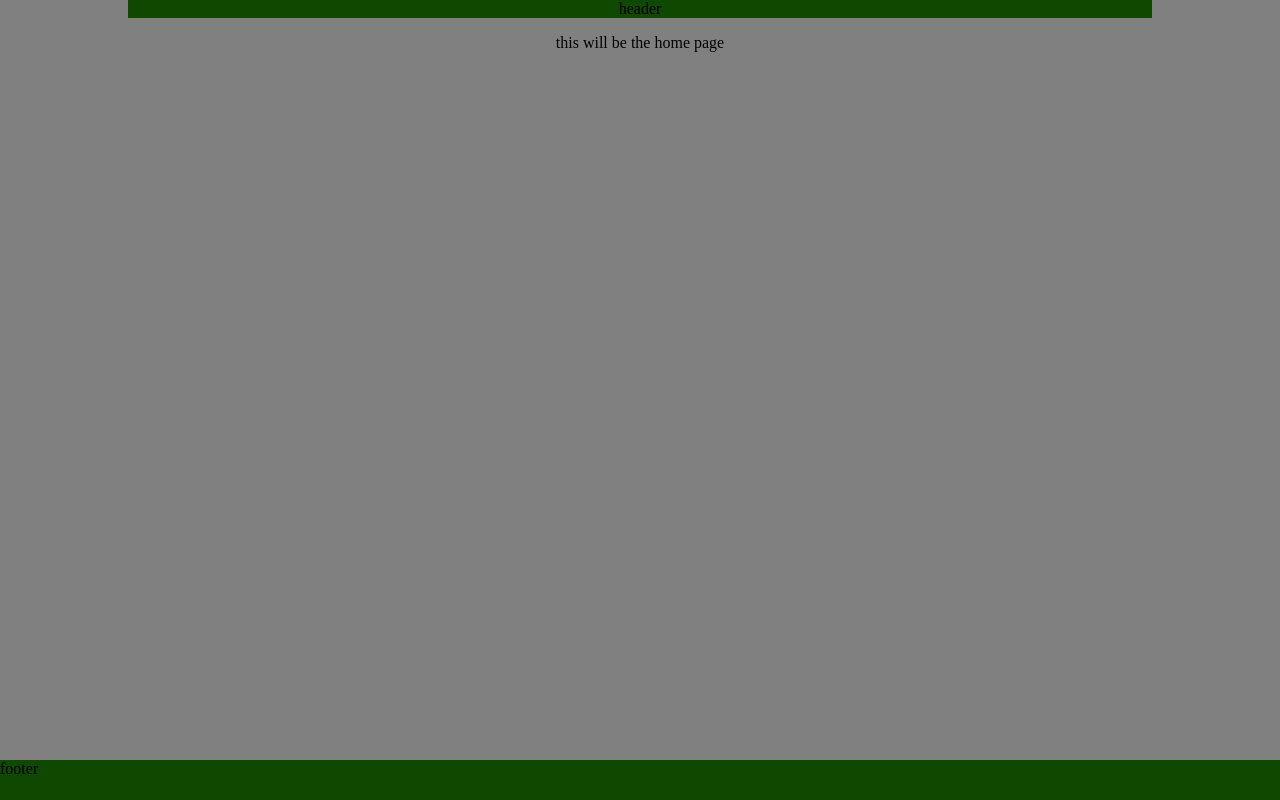
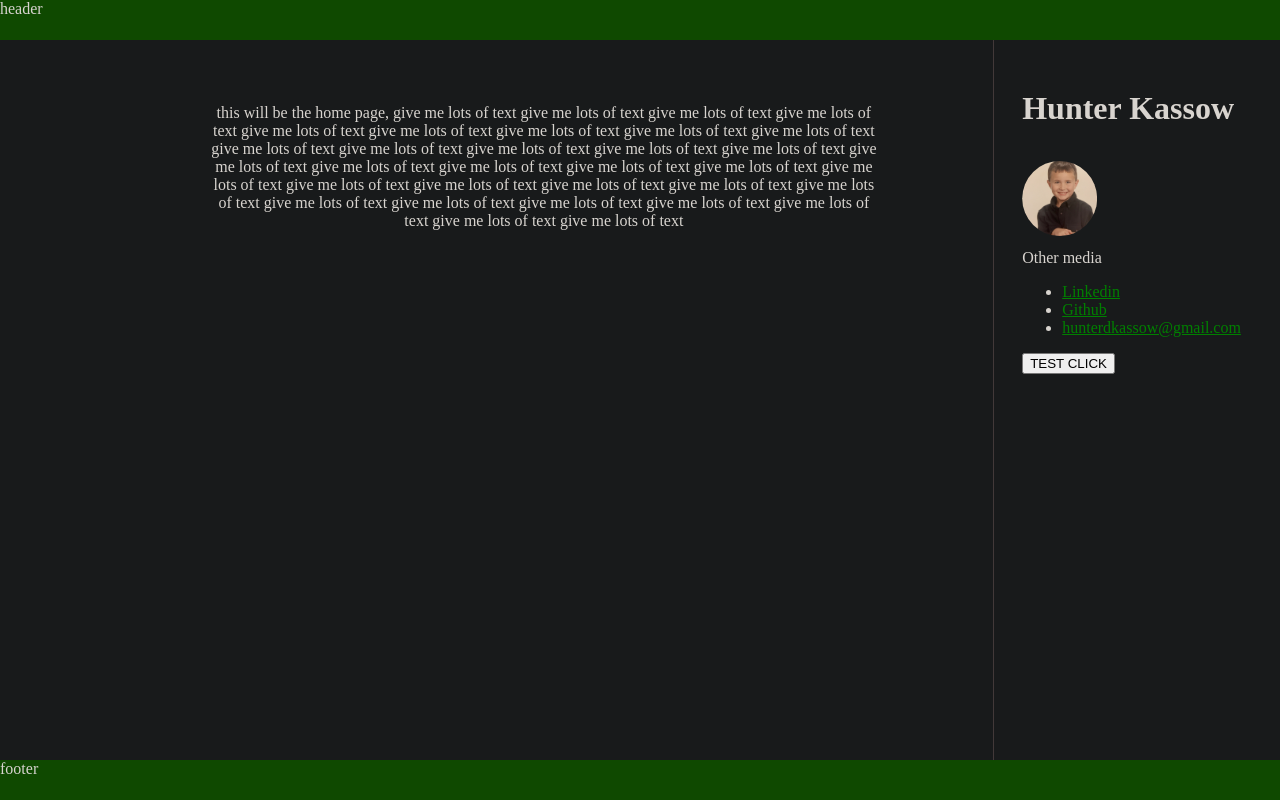
Before and after one commit to hkassow/personal-blog, a Django app: page / in a window 1280 px wide. Run offline with Django 4.2, Linux system fonts and the light colour scheme.

Commit message:
improved overall styling, added media links for git/linkedin/email, begun testing practicality of auto mailing

```diff
--- a/blogs/static/blogs/base.css
+++ b/blogs/static/blogs/base.css
@@ -1,21 +1,50 @@
 header {
     background-color: rgb(15, 73, 0);
+    height: 40px;
 }
 
 body {
-    background-color: gray;
     margin: 0;
-    min-height: calc(100vh - 40px)
+    /* min-height: calc(100vh - 40px); */
+    color: #d8d4cf;
+    background-color: rgb(24, 26, 27);
+    /* background-color: #131516; */
 }
-
+#page_layout {
+    display: flex;
+}
 #main_content {
-    margin: auto;
-    width: 80%;
     text-align: center;
-    min-height: calc(100vh - 40px)
+    margin: 0 20px;
+    min-width: 65%;
+    max-width: 75%;
+    min-height: calc(100vh - 80px);
+}
+#post_content {
+    width: 70%;
+    margin-left: 20%;
+    padding-top: 5%;
+}
+#side_box {
+    border-left: 1px solid rgb(66 57 57);
+    width: -webkit-fill-available;
+}
+#side_box_content {
+    padding: 10%;
+}
+#profile_image {
+    object-fit:cover;
+    clip-path:circle();
+    height: 100px;
 }
 
 footer {
     background-color: rgb(15, 73, 0);
     height: 40px;
 }
+li a {
+    color: green;
+}
+figure {
+    margin: 0;
+}
--- a/blogs/templates/blogs/base.html
+++ b/blogs/templates/blogs/base.html
@@ -2,15 +2,41 @@
     <head>
         {% load static %}
         <link rel="stylesheet" type="text/css" href="{% static 'blogs/prism_dark.css' %}">
-        <link rel="stylesheet" href="{% static 'blogs/base.css' %}">
+        <link rel="stylesheet" href="{% static 'blogs/base.css' %}?{% now 'U' %}">
         <script src="{% static 'blogs/prism.js' %}"></script>
+        <script>
+            function emailBtn(){
+                fetch('/emailFunc')
+                .then(r => console.log(r.text()))
+            }
+        </script>
 
     </head>
     <body>
-        <div id="main_content">
-            <header>header</header>
-            {% block content %}
-            {% endblock %}
+        <header>header</header>
+        <div id="page_layout">
+            <div id="main_content">
+                <div id="post_content">
+                    {% block content %}
+                    {% endblock %}
+                </div>
+            </div>
+            <div id="side_box">
+                <div id="side_box_content">
+                    <h1> Hunter Kassow </h1>
+                    <img id='profile_image' src="{% static 'blogs/images/profile_pic.jfif' %}" alt="baby hunter"/>
+                    <figure>
+                        <figcaption>Other media</figcaption>
+                        <ul>
+                            <li><a href="https://www.linkedin.com/in/hunter-kassow/" target="_blank" rel="noopener noreferrer">Linkedin</a></li>
+                            <li><a href="https://github.com/hkassow" target="_blank" rel="noopener noreferrer">Github</a></li>
+                            <li><a href="mailto:hunterdkassow@gmail.com">hunterdkassow@gmail.com</a></li>
+                        </ul>
+
+                        <button onClick="emailBtn()">TEST CLICK</button>
+                    </figure>
+                </div>
+            </div>
         </div>
         <footer>footer</footer>
     </body>
--- a/blogs/templates/blogs/home.html
+++ b/blogs/templates/blogs/home.html
@@ -1,4 +1,4 @@
 {% extends "blogs/base.html" %}
 {% block content %}
-    <p>this will be the home page</p>
+    <p>this will be the home page, give me lots of text give me lots of text give me lots of text give me lots of text give me lots of text give me lots of text give me lots of text give me lots of text give me lots of text give me lots of text give me lots of text give me lots of text give me lots of text give me lots of text give me lots of text give me lots of text give me lots of text give me lots of text give me lots of text give me lots of text give me lots of text give me lots of text give me lots of text give me lots of text give me lots of text give me lots of text give me lots of text give me lots of text give me lots of text give me lots of text give me lots of text give me lots of text</p>
 {% endblock %}
--- a/blogs/urls.py
+++ b/blogs/urls.py
@@ -3,5 +3,6 @@ from . import views
 
 urlpatterns = [
     path('', views.HomeView, name='home'),
-    path('<int:pk>/', views.DetailView.as_view(), name='detail')
+    path('<int:pk>/', views.DetailView.as_view(), name='detail'),
+    path('emailFunc', views.emailFunction, name='emailTrial'),
 ]
--- a/blogs/views.py
+++ b/blogs/views.py
@@ -13,3 +13,9 @@ def HomeView(request):
 class DetailView(generic.DetailView):
     model = Post
     template_name ='blogs/detail.html'
+
+
+def emailFunction(request):
+    print('called')
+    result = 'email function called'
+    return HttpResponse('hello')
```
Also changed, not shown: blogs/static/blogs/images/profile_pic.jfif (added).
